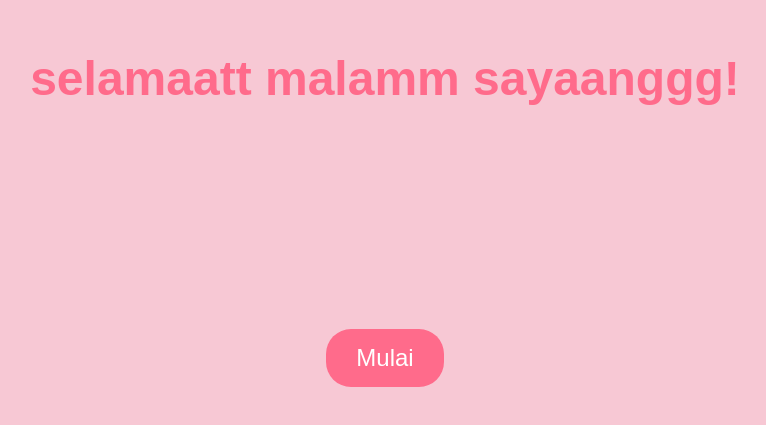
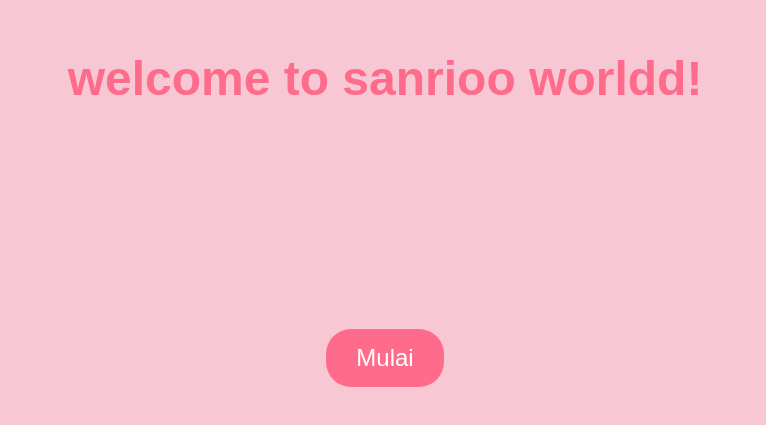
Before and after one commit to muhammadhanif6825-rgb/kaycantik, a plain HTML site: page index.html in a window 1280 px wide. Shown: the part 197-622 px from the top of the page, without its empty margins (255-1021 px from the left). Drawn offline with Linux system fonts and the light colour scheme.

Commit message:
Update index.html

```diff
--- a/index.html
+++ b/index.html
@@ -112,7 +112,7 @@
 <body>
 
     <div class="container">
-        <h1>selamaatt malamm sayaanggg!</h1>
+        <h1>welcome to sanrioo worldd!</h1>
 
         <!-- Foto Sanrio -->
         <div class="image-container">
```
